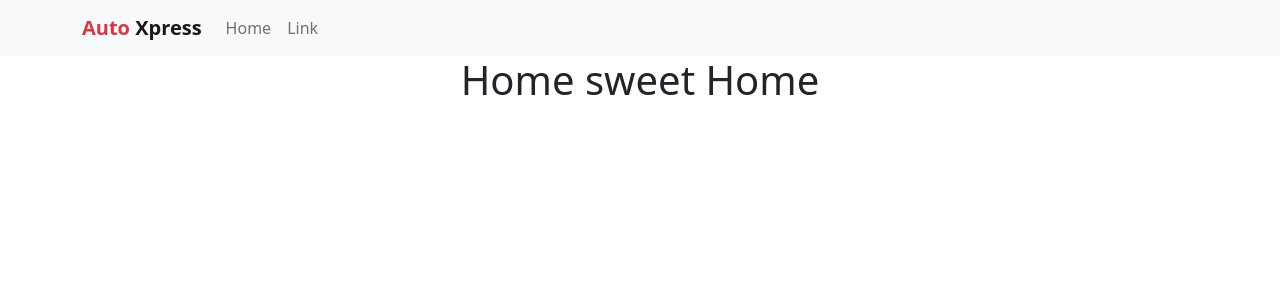
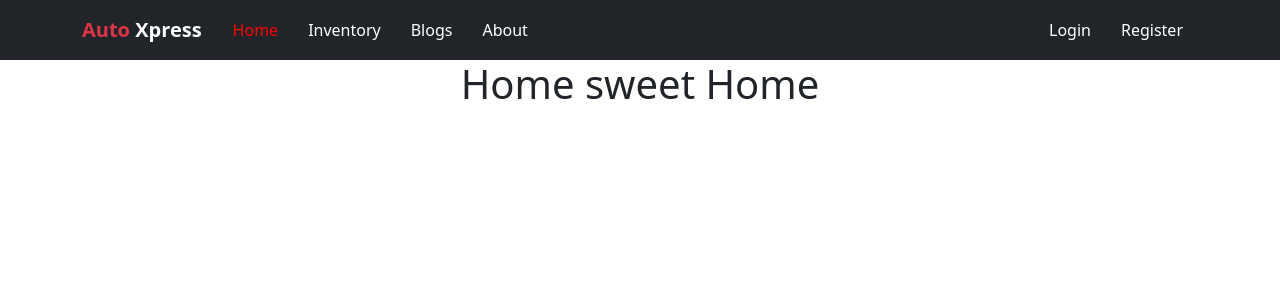
Before and after one commit to FahamidulDipro/Auto-Xpress, a React (Create React App) app: page / in a window 1280 px wide. Shown: the top 300 px of the page. Built offline with nearby package versions, Linux system fonts and the light colour scheme.

Commit message:
Active link added

```diff
--- a/src/components/Navigation/Navigation.css
+++ b/src/components/Navigation/Navigation.css
@@ -0,0 +1,24 @@
+.link {
+  color: white;
+  text-decoration: none;
+  margin-left: 15px;
+  margin-right: 15px;
+  margin-top: 10px;
+  margin-bottom: 10px;
+  transition: 0.3s ease;
+}
+.link:hover {
+  color: red;
+}
+.active-link {
+  color: red;
+  text-decoration: none;
+
+  margin-left: 15px;
+  margin-right: 15px;
+  margin-top: 10px;
+  margin-bottom: 10px;
+}
+.active-link:hover {
+  color: red;
+}
--- a/src/components/Navigation/Navigation.js
+++ b/src/components/Navigation/Navigation.js
@@ -1,18 +1,27 @@
 import React from 'react';
 import { Container, Nav, Navbar } from 'react-bootstrap';
+import { NavLink } from 'react-router-dom';
 import './Navigation.css';
 const Navigation = () => {
     return (
-        <Navbar bg="light" expand="lg">
+        <Navbar bg="dark" variant='dark' expand="lg">
   <Container>
-    <Navbar.Brand href="#home" className='fw-bold'> <span className='text-danger'>Auto</span> Xpress</Navbar.Brand>
+    <Navbar.Brand to="#home" className='fw-bold'> <span className='text-danger'>Auto</span> Xpress</Navbar.Brand>
     <Navbar.Toggle aria-controls="basic-navbar-nav" />
     <Navbar.Collapse id="basic-navbar-nav">
       <Nav className="me-auto">
-        <Nav.Link href="#home">Home</Nav.Link>
-        <Nav.Link href="#link">Link</Nav.Link>
+        <NavLink to="/" className={({isActive})=>isActive?'active-link':'link'}>Home</NavLink>
+        <NavLink to="/inventory"  className={({isActive})=>isActive?'active-link':'link'}>Inventory</NavLink>
+        <NavLink to="/blogs"  className={({isActive})=>isActive?'active-link':'link'}>Blogs</NavLink>
+        <NavLink to="/about"  className={({isActive})=>isActive?'active-link':'link'}>About</NavLink>
 
       </Nav>
+      <Nav>
+      <NavLink to="/login"  className={({isActive})=>isActive?'active-link':'link'}>Login</NavLink>
+      <NavLink   to="/register"  className={({isActive})=>isActive?'active-link':'link'}>
+        Register
+      </NavLink>
+    </Nav>
     </Navbar.Collapse>
   </Container>
 </Navbar>
```
